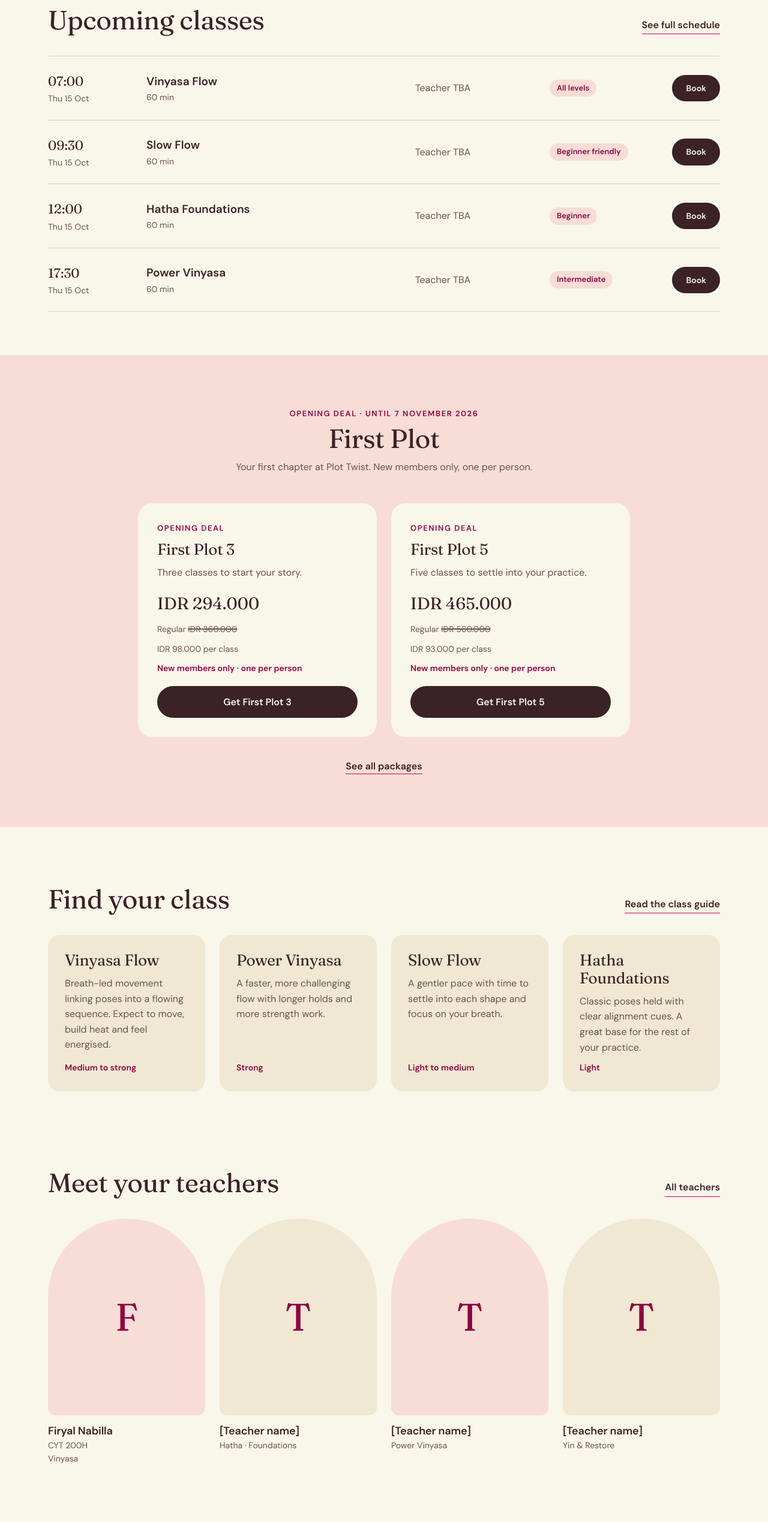
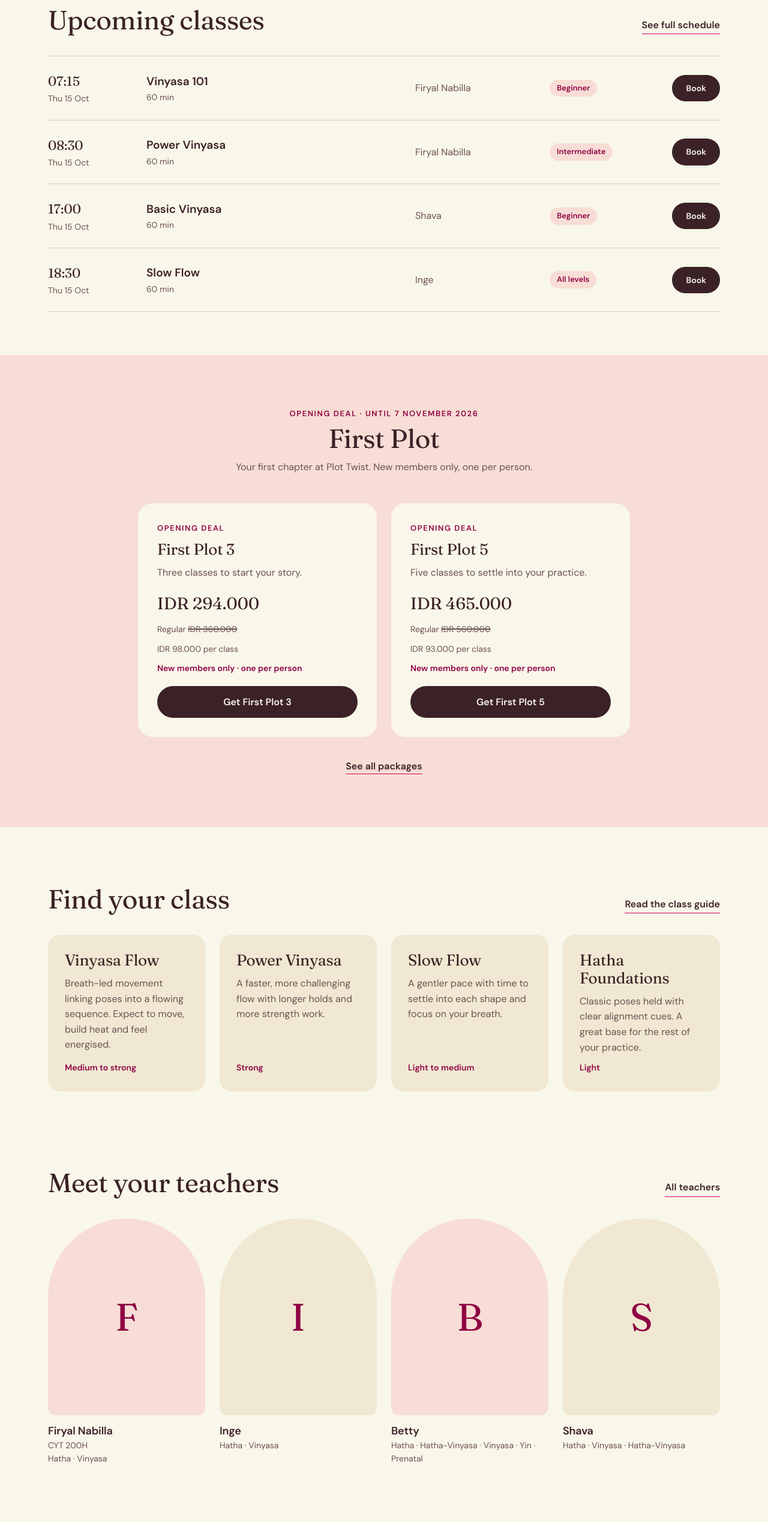
Before and after one commit to plottwistyogastudio-art/Plot-Twist, a Next.js app: page / in a window 1280 px wide. Shown: the part 1040-3578 px from the top of the page at 60% size. Built offline with nearby package versions, Linux system fonts and the light colour scheme; no server answers.

Commit message:
Launch timetable, level dropdown

```diff
--- a/data/classTypes.ts
+++ b/data/classTypes.ts
@@ -12,5 +12,7 @@ export const classTypes: ClassType[] = [
   { name: "Slow Flow", desc: "A gentler pace with time to settle into each shape and focus on your breath.", level: "Beginner friendly", intensity: "Light to medium", goodFor: "easing in, or a mindful midweek reset" },
   { name: "Hatha Foundations", desc: "Classic poses held with clear alignment cues. A great base for the rest of your practice.", level: "Beginner", intensity: "Light", goodFor: "first-timers and anyone who loves clear instruction" },
   { name: "Yin & Restore", desc: "Long, quiet holds that release deep tension. Props and a calm room do most of the work.", level: "All levels", intensity: "Gentle", goodFor: "unwinding after a long day or a hard workout" },
+  { name: "Prenatal Yoga", desc: "Gentle, supportive movement and breathing for pregnancy, taught by a certified prenatal yoga teacher.", level: "All levels", intensity: "Gentle", goodFor: "staying comfortable and connected during pregnancy (please check with your doctor or midwife first)" },
+  { name: "Mat Pilates", desc: "Controlled, core-focused movement on the mat, with an emphasis on alignment and body awareness.", level: "All levels", intensity: "Light to medium", goodFor: "building core strength and body awareness" },
   { name: "Private Session", desc: "One-on-one time with a teacher, shaped around your body, goals and schedule.", level: "All levels", intensity: "Your pace", goodFor: "personal guidance and going deeper" },
 ];
--- a/data/schedule.ts
+++ b/data/schedule.ts
@@ -1,7 +1,8 @@
 import { toISO } from "@/lib/dates";
 import { defaultTeachers, type TeacherRec } from "@/data/teachers";
+import { applyLaunchTimetable } from "@/data/timetable";
 
-export const CLASS_TYPES = ["Vinyasa", "Slow Flow", "Hatha", "Yin"] as const;
+export const CLASS_TYPES = ["Vinyasa", "Slow Flow", "Hatha", "Yin", "Prenatal", "Mat Pilates"] as const;
 export type ClassTypeName = (typeof CLASS_TYPES)[number];
 
 // One class as shown on the website (teacher name already filled in)
@@ -33,30 +34,14 @@ export type SiteConfig = {
   substitutes: Record<string, string>;     // "YYYY-MM-DD_HH:MM" -> teacher id (cover for one class)
 };
 
-const s = (time: string, name: string, type: ClassTypeName, duration: string, level: string): SlotRec =>
-  ({ time, name, type, duration, level, teacherId: "" });
-
-const weekday = (): SlotRec[] => [
-  s("07:00", "Vinyasa Flow", "Vinyasa", "60 min", "All levels"),
-  s("09:30", "Slow Flow", "Slow Flow", "60 min", "Beginner friendly"),
-  s("12:00", "Hatha Foundations", "Hatha", "60 min", "Beginner"),
-  s("17:30", "Power Vinyasa", "Vinyasa", "60 min", "Intermediate"),
-  s("19:00", "Yin & Restore", "Yin", "75 min", "All levels"),
-];
-const weekend = (): SlotRec[] => [
-  s("09:00", "Vinyasa Flow", "Vinyasa", "60 min", "All levels"),
-  s("10:30", "Slow Flow", "Slow Flow", "60 min", "Beginner friendly"),
-  s("17:00", "Yin & Restore", "Yin", "75 min", "All levels"),
-];
-
 // Used until a schedule is saved in the admin page (or if the database is unreachable).
-export const defaultConfig: SiteConfig = {
+export const defaultConfig: SiteConfig = applyLaunchTimetable({
   teachers: defaultTeachers,
-  week: [weekend(), weekday(), weekday(), weekday(), weekday(), weekday(), weekend()],
+  week: [[], [], [], [], [], [], []],
   closedDates: [],
   extraClasses: {},
   substitutes: {},
-};
+});
 
 // ---- Opening + how far ahead visitors can browse ----
 export const OPENING_DATE = "2026-10-15"; // no classes before this day
--- a/data/teachers.ts
+++ b/data/teachers.ts
@@ -17,27 +17,18 @@ export type Teacher = TeacherRec & {
   tone: "blush" | "sand";
 };
 
-const bio = "[One or two sentences about this teacher's background and teaching style.]";
-
 // Used until real teachers are saved in the admin page.
 export const defaultTeachers: TeacherRec[] = [
   {
     id: "firyal",
     name: "Firyal Nabilla",
     title: "CYT 200H",
-    styles: "Vinyasa",
+    styles: "Hatha · Vinyasa",
     bio: "Firyal, or Riri, is a graphic designer turned yoga teacher, bringing her love for creativity into the way she moves and teaches. Her classes blend creativity, intentional movement, breath, and thoughtfully curated music. Expect playful yet purposeful sequences that invite curiosity, challenge, and self-exploration. Her intention is to create space for students to move freely, find their rhythm, and leave feeling good.",
     quote: "Make space for exploration and enjoy the play!",
     story: "I started practicing yoga in 2021 as a way to balance my fast-paced, cardio-heavy lifestyle and reconnect with my body. I eventually came back to yoga more consistently in 2024, drawn to how it gave me space to slow down, be more mindful, and reconnect with myself.",
     qualifications: "CYT 200H, Dini Yoga School, 2026",
   },
-  { id: "t2", name: "[Teacher name]", styles: "Hatha · Foundations", bio },
-  { id: "t3", name: "[Teacher name]", styles: "Power Vinyasa", bio },
-  { id: "t4", name: "[Teacher name]", styles: "Yin & Restore", bio },
-  { id: "t5", name: "[Teacher name]", styles: "Vinyasa", bio },
-  { id: "t6", name: "[Teacher name]", styles: "Slow Flow · Yin", bio },
-  { id: "t7", name: "[Teacher name]", styles: "Hatha", bio },
-  { id: "t8", name: "[Teacher name]", styles: "Private sessions", bio },
 ];
 
 export function teacherCards(list: TeacherRec[]): Teacher[] {
--- /dev/null
+++ b/data/timetable.ts
@@ -0,0 +1,95 @@
+import type { SiteConfig, SlotRec, ClassTypeName } from "@/data/schedule";
+import type { TeacherRec } from "@/data/teachers";
+
+// The launch timetable. Slots with no teacher yet are left out (add them in Admin → Schedule when ready). Teacher = first name (matched to the Teachers list).
+// Day order: 0 = Sunday ... 6 = Saturday.
+type Row = [time: string, name: string, type: ClassTypeName, mins: number, level: string, teacher: string];
+
+const ALL = "All levels";
+const BEG = "Beginner";
+const BF = "All levels";
+const INT = "Intermediate";
+
+export const launchWeek: Row[][] = [
+  // Sunday
+  [
+    ["07:15", "Slow Sunday", "Slow Flow", 60, BF, "Inge"],
+    ["08:30", "The Foundation", "Hatha", 60, BEG, "Inge"],
+    ["17:00", "Yin & Restore", "Yin", 75, ALL, "Betty"],
+  ],
+  // Monday
+  [
+    ["18:30", "Candlelight Vinyasa", "Vinyasa", 60, ALL, "Inge"],
+  ],
+  // Tuesday
+  [
+    ["07:15", "Sunrise Vinyasa", "Vinyasa", 60, ALL, "Shava"],
+    ["08:30", "The Foundation", "Hatha", 60, BEG, "Betty"],
+  ],
+  // Wednesday
+  [
+    ["16:00", "Prenatal Yoga", "Prenatal", 60, ALL, "Hrozenska"],
+    ["17:00", "Power Vinyasa", "Vinyasa", 60, INT, "Hrozenska"],
+    ["18:30", "Gentle Flow", "Slow Flow", 60, BF, "Irma"],
+  ],
+  // Thursday
+  [
+    ["07:15", "Vinyasa 101", "Vinyasa", 60, BEG, "Firyal"],
+    ["08:30", "Power Vinyasa", "Vinyasa", 60, INT, "Firyal"],
+    ["17:00", "Basic Vinyasa", "Vinyasa", 60, BEG, "Shava"],
+    ["18:30", "Slow Flow", "Slow Flow", 60, BF, "Inge"],
+  ],
+  // Friday
+  [
+    ["07:15", "Hatha Flow", "Hatha", 60, ALL, "Shava"],
+    ["08:30", "The Foundation", "Hatha", 60, BEG, "Hrozenska"],
+    ["16:00", "Mat Pilates", "Mat Pilates", 60, ALL, "Hrozenska"],
+    ["17:00", "Friday Slow Flow", "Slow Flow", 60, BF, "Betty"],
+  ],
+  // Saturday
+  [
+    ["07:15", "Slow Morning Stretch", "Slow Flow", 60, BF, "Irma"],
+    ["08:30", "Vinyasa 101", "Vinyasa", 60, BEG, "Firyal"],
+    ["11:30", "Prenatal Yoga", "Prenatal", 60, ALL, "Betty"],
+    ["17:00", "Basic Vinyasa", "Vinyasa", 60, BEG, "Inge"],
+    ["18:30", "Hatha Flow", "Hatha", 60, ALL, "Shava"],
+  ],
+];
+
+const SOON = "Bio coming soon.";
+// Teachers the timetable needs (used if they are not in the Teachers list yet).
+export const launchTeachers: TeacherRec[] = [
+  { id: "firyal", name: "Firyal Nabilla", styles: "Hatha · Vinyasa", bio: SOON },
+  { id: "inge", name: "Inge", styles: "Hatha · Vinyasa", bio: SOON },
+  { id: "shava", name: "Shava", styles: "Hatha · Vinyasa · Hatha-Vinyasa", bio: SOON },
+  { id: "hrozenska", name: "Hrozenska", styles: "Hatha · Vinyasa · Prenatal · Mat Pilates", bio: SOON },
+  { id: "irma", name: "Irma", styles: "Hatha · Vinyasa · Gentle · Basic · Yin · Yin Yang · Wheel", bio: SOON },
+  { id: "betty", name: "Betty", styles: "Hatha · Hatha-Vinyasa · Vinyasa · Yin · Prenatal", bio: SOON },
+];
+
+// Puts the launch timetable into a config. Existing teachers (matched by first name)
+// are kept as they are, missing ones are added. Closed dates, one-off classes and
+// substitutes are left alone.
+export function applyLaunchTimetable(cfg: SiteConfig): SiteConfig {
+  const n = structuredClone(cfg);
+  const first = (s: string) => s.trim().split(/\s+/)[0].toLowerCase();
+  const idFor = (name: string) => {
+    let t = n.teachers.find((x) => first(x.name) === name.toLowerCase());
+    if (!t) {
+      const base = launchTeachers.find((x) => first(x.name) === name.toLowerCase())!;
+      t = structuredClone(base);
+      // the default sample list has "[Teacher name]" placeholders: reuse those slots first
+      const spare = n.teachers.findIndex((x) => x.name.startsWith("["));
+      if (spare >= 0) n.teachers[spare] = { ...t, id: n.teachers[spare].id };
+      else n.teachers.push(t);
+      t = spare >= 0 ? n.teachers[spare] : t;
+    }
+    return t.id;
+  };
+  n.week = launchWeek.map((day) =>
+    day.map(([time, name, type, mins, level, teacher]): SlotRec => ({
+      time, name, type, duration: `${mins} min`, level, teacherId: idFor(teacher),
+    })),
+  );
+  return n;
+}
```
Also changed, not shown: components/admin/ScheduleAdminView.tsx (+17 -1 lines), 1 other file (tests, documents, lock files or other folders).
